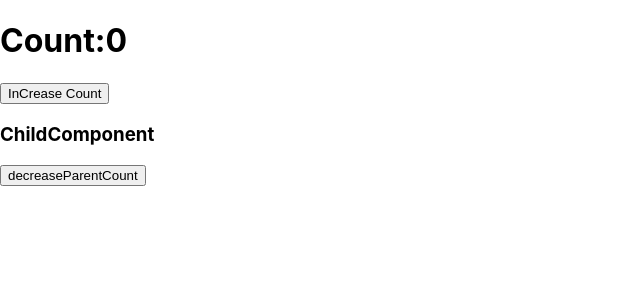
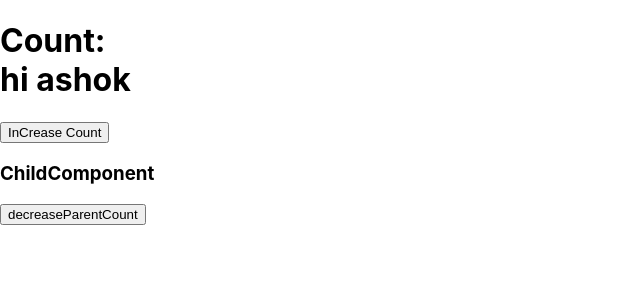
Before and after one commit to ashok-virat/React-top-api, a React (Create React App) app: page /useMemo in a window 1280 px wide. Shown: the top 300 px of the page, without its empty margins (0-640 px from the left). Built offline with nearby package versions, Linux system fonts and the light colour scheme.

Commit message:
use memo added with child component

```diff
--- a/src/App.js
+++ b/src/App.js
@@ -1,5 +1,5 @@
 import "./App.css";
-import { BrowserRouter as Router, Switch, Route, Link } from "react-router-dom";
+import { BrowserRouter as Router, Switch, Route } from "react-router-dom";
 import Home from "./Component/Home";
 import useMemoParent from "./Component/UseMemo/UseMemoParent";
 
--- a/src/Component/Home.js
+++ b/src/Component/Home.js
@@ -1,5 +1,5 @@
 import React from "react";
-import { BrowserRouter as Router, Link } from "react-router-dom";
+import { Link } from "react-router-dom";
 
 const Home = () => {
   return (
--- a/src/Component/UseMemo/UseMemoParent.js
+++ b/src/Component/UseMemo/UseMemoParent.js
@@ -1,4 +1,4 @@
-import React, { useState, useCallback } from "react";
+import React, { useState, useCallback, useMemo } from "react";
 import UseMemoChild from "./UseMemoChild";
 
 const useMemoParent = () => {
@@ -9,7 +9,11 @@ const useMemoParent = () => {
   });
 
   const increaseCount = () => {
-    setCount({ ...count, count: count.count + 1 });
+    setCount({
+      ...count,
+      count: count.count + 1,
+      message: count.count === 3 ? "see the console _use memo called_" : count.message,
+    });
   };
 
   //This is useful when passing callbacks to optimized child components that rely on reference equality to prevent unnecessary renders
@@ -17,9 +21,15 @@ const useMemoParent = () => {
     setCount((count) => ({ count: count.count - 1 }));
   }, []);
 
+  //useCallback returns its function uncalled so you can call it later, while useMemo calls its function and returns the result.
+  const getCount = useMemo(() => {
+    console.log("usememo called");
+    return <div>{count.message}</div>;
+  }, [count.message]);
+
   return (
     <div>
-      <h1>Count:{count.count}</h1>
+      <h1>Count:{getCount}</h1>
       <button onClick={increaseCount}>InCrease Count</button>
       <UseMemoChild decreaseCount={decreaseCount}></UseMemoChild>
     </div>
```
